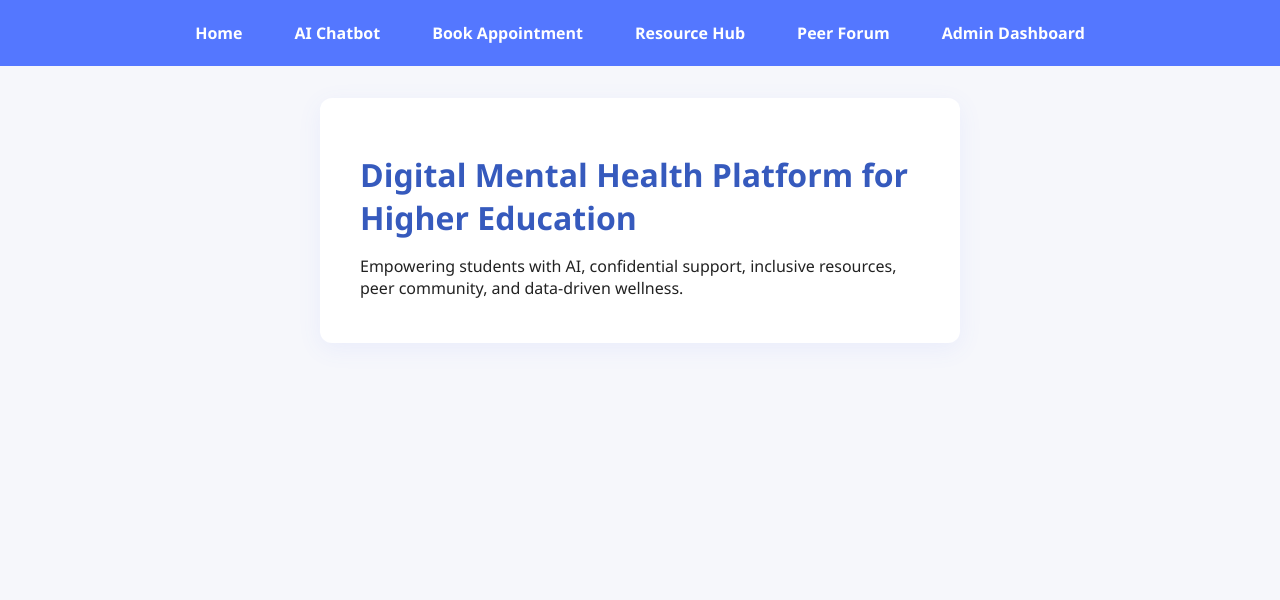
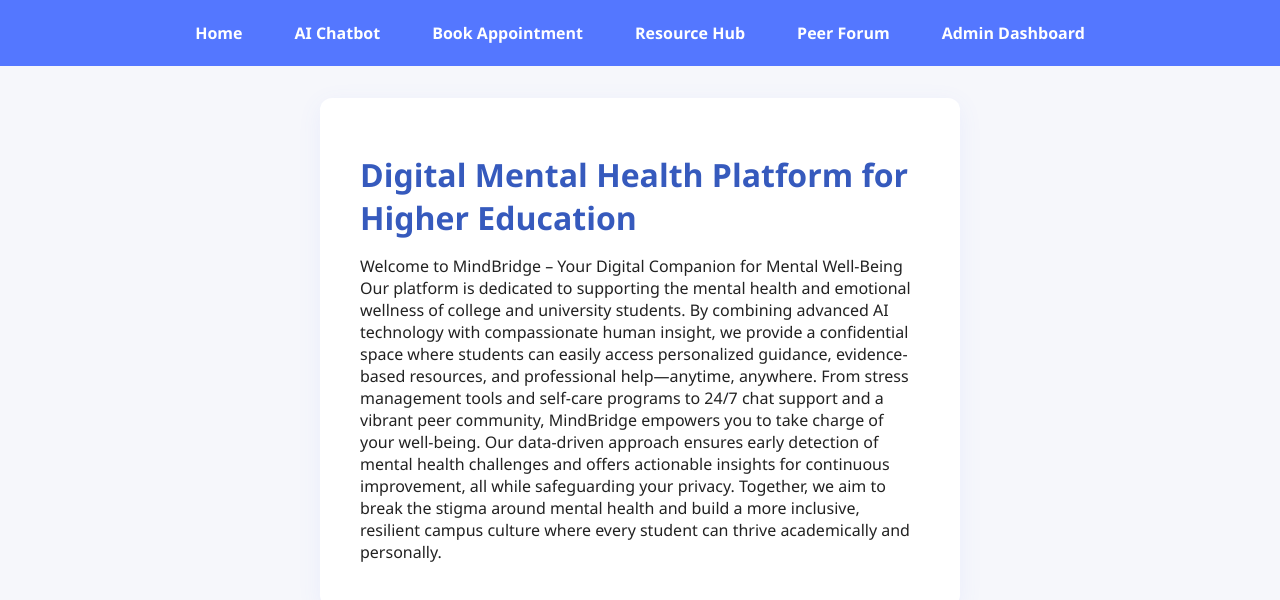
Before and after one commit to ashish0jha/healthtech, a React (Create React App) app: page / in a window 1280 px wide. Shown: the top 600 px of the page. Built offline with nearby package versions, Linux system fonts and the light colour scheme.

Commit message:
home page updated

```diff
--- a/src/App.js
+++ b/src/App.js
@@ -1,5 +1,5 @@
 import React from "react";
-import { BrowserRouter as Router, Route, Switch, Link } from "react-router-dom";
+import { BrowserRouter as Router, Routes, Route, Link } from "react-router-dom";
 
 import Chatbot from "./components/Chatbot";
 import Booking from "./components/Booking";
@@ -19,14 +19,16 @@
           <Link to="/forum">Peer Forum</Link>
           <Link to="/admin">Admin Dashboard</Link>
         </nav>
-        <Switch>
-          <Route exact path="/" component={Home} />
-          <Route path="/chatbot" component={Chatbot} />
-          <Route path="/booking" component={Booking} />
-          <Route path="/resources" component={ResourceHub} />
-          <Route path="/forum" component={PeerForum} />
-          <Route path="/admin" component={AdminDashboard} />
-        </Switch>
+
+        {/* Updated routing without Switch */}
+        <Routes>
+          <Route path="/" element={<Home />} />
+          <Route path="/chatbot" element={<Chatbot />} />
+          <Route path="/booking" element={<Booking />} />
+          <Route path="/resources" element={<ResourceHub />} />
+          <Route path="/forum" element={<PeerForum />} />
+          <Route path="/admin" element={<AdminDashboard />} />
+        </Routes>
       </div>
     </Router>
   );
@@ -35,7 +37,10 @@
 const Home = () => (
   <section>
     <h1>Digital Mental Health Platform for Higher Education</h1>
-    <p>Empowering students with AI, confidential support, inclusive resources, peer community, and data-driven wellness.</p>
+    <p>
+      Welcome to MindBridge – Your Digital Companion for Mental Well-Being
+Our platform is dedicated to supporting the mental health and emotional wellness of college and university students. By combining advanced AI technology with compassionate human insight, we provide a confidential space where students can easily access personalized guidance, evidence-based resources, and professional help—anytime, anywhere. From stress management tools and self-care programs to 24/7 chat support and a vibrant peer community, MindBridge empowers you to take charge of your well-being. Our data-driven approach ensures early detection of mental health challenges and offers actionable insights for continuous improvement, all while safeguarding your privacy. Together, we aim to break the stigma around mental health and build a more inclusive, resilient campus culture where every student can thrive academically and personally.
+    </p>
   </section>
 );
 
```
